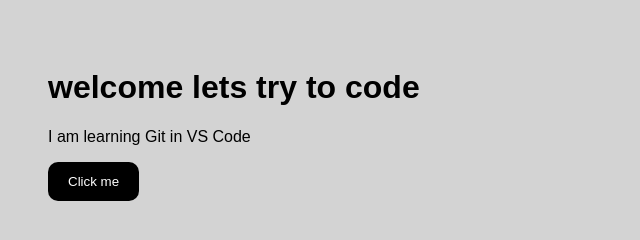
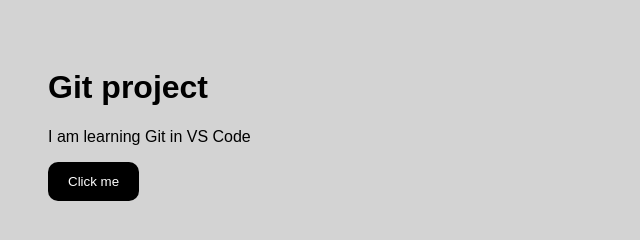
Before and after one commit to ahpoyyy67-ai/.vscode, a plain HTML site: page index.html in a window 1280 px wide. Shown: the whole page, without its empty margins (0-640 px from the left). Drawn offline with Linux system fonts and the light colour scheme.

Commit message:
Update heading on feature branch

```diff
--- a/index.html
+++ b/index.html
@@ -7,7 +7,7 @@
     <link rel="stylesheet" href="style.css">
 </head>
 <body>
-    <h1>welcome lets try to code</h1>
+    <h1>Git project</h1>
     <p>I am learning Git in VS Code</p>
     <button>Click me</button>
     <script src="app.js"></script>
```
